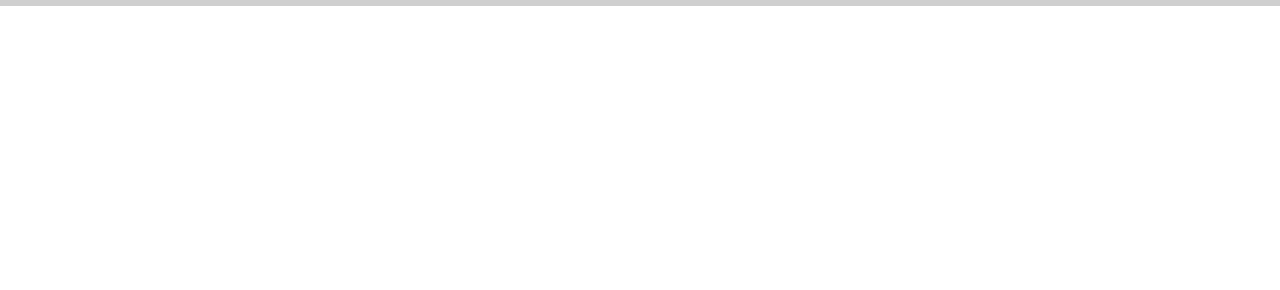
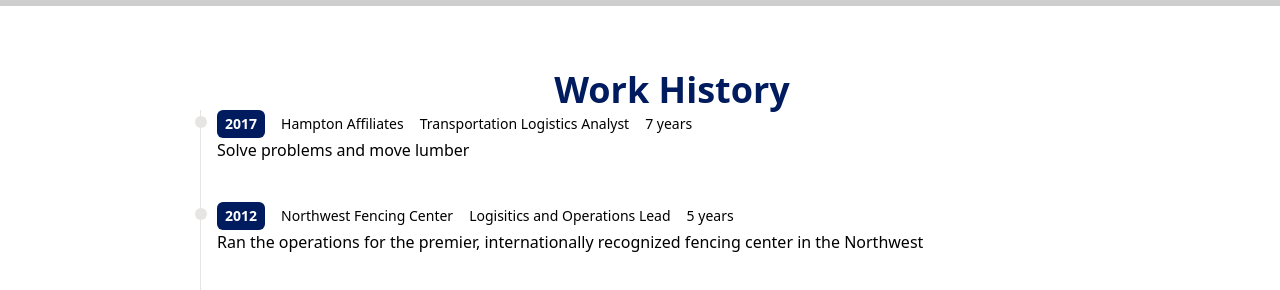
Before and after one commit to LDagnese/digital-ocean-vite, a React (Vite) app: page / in a window 1280 px wide. Shown: the part 794-1084 px from the top of the page. Before the commit the page ends 800 px from the top, so only its background shows below. Built offline with nearby package versions, Linux system fonts and the light colour scheme; grey boxes are pictures that could not be loaded.

Commit message:
style workitem

```diff
--- a/src/App.jsx
+++ b/src/App.jsx
@@ -1,12 +1,14 @@
 import { useState } from "react";
 import MainPage from "./components/MainPage";
 import Sidenav from "./components/Sidenav";
+import Work from "./components/Work";
 
 function App() {
   return (
     <div>
       <Sidenav />
       <MainPage />
+      <Work />
     </div>
   );
 }
--- /dev/null
+++ b/src/components/Work.jsx
@@ -0,0 +1,42 @@
+import React from "react";
+import WorkItem from "./WorkItem";
+
+const workHistory = [
+  {
+    year: 2017,
+    name: "Hampton Affiliates",
+    title: "Transportation Logistics Analyst",
+    duration: "7 years",
+    details: "Solve problems and move lumber",
+  },
+  {
+    year: 2012,
+    name: "Northwest Fencing Center",
+    title: "Logisitics and Operations Lead",
+    duration: "5 years",
+    details:
+      "Ran the operations for the premier, internationally recognized fencing center in the Northwest",
+  },
+];
+
+const Work = () => {
+  return (
+    <div id="work" className="max-w-[1040px] m-auto md:pl-20 p-4 py-16">
+      <h1 className="text-4xl font-bold text-center text-[#001b5e]">
+        Work History
+      </h1>
+      {workHistory.map((item, idx) => (
+        <WorkItem
+          key={idx}
+          year={item.year}
+          name={item.name}
+          title={item.title}
+          duration={item.duration}
+          details={item.details}
+        />
+      ))}
+    </div>
+  );
+};
+
+export default Work;
--- /dev/null
+++ b/src/components/WorkItem.jsx
@@ -0,0 +1,22 @@
+import React from "react";
+
+const WorkItem = ({ year, name, title, duration, details }) => {
+  return (
+    <ol className="flex flex-col md:flex-row relative border-l border-stone-200">
+      <li className="mb-10 ml-4">
+        <div className="absolute w-3 h-3 bg-stone-200 rounded-full mt-1.5 -left-1.5 border-white" />
+        <p className="flex flex-wrap gap-4 flex-row items-center justify-start text-xs md:text-sm">
+          <span className="inline-block px-2 py-1 font-semibold text-white bg-[#001b5e] rounded-md">
+            {year}
+          </span>
+          <span>{name}</span>
+          <span>{title}</span>
+          <span>{duration}</span>
+        </p>
+        <p>{details}</p>
+      </li>
+    </ol>
+  );
+};
+
+export default WorkItem;
```
